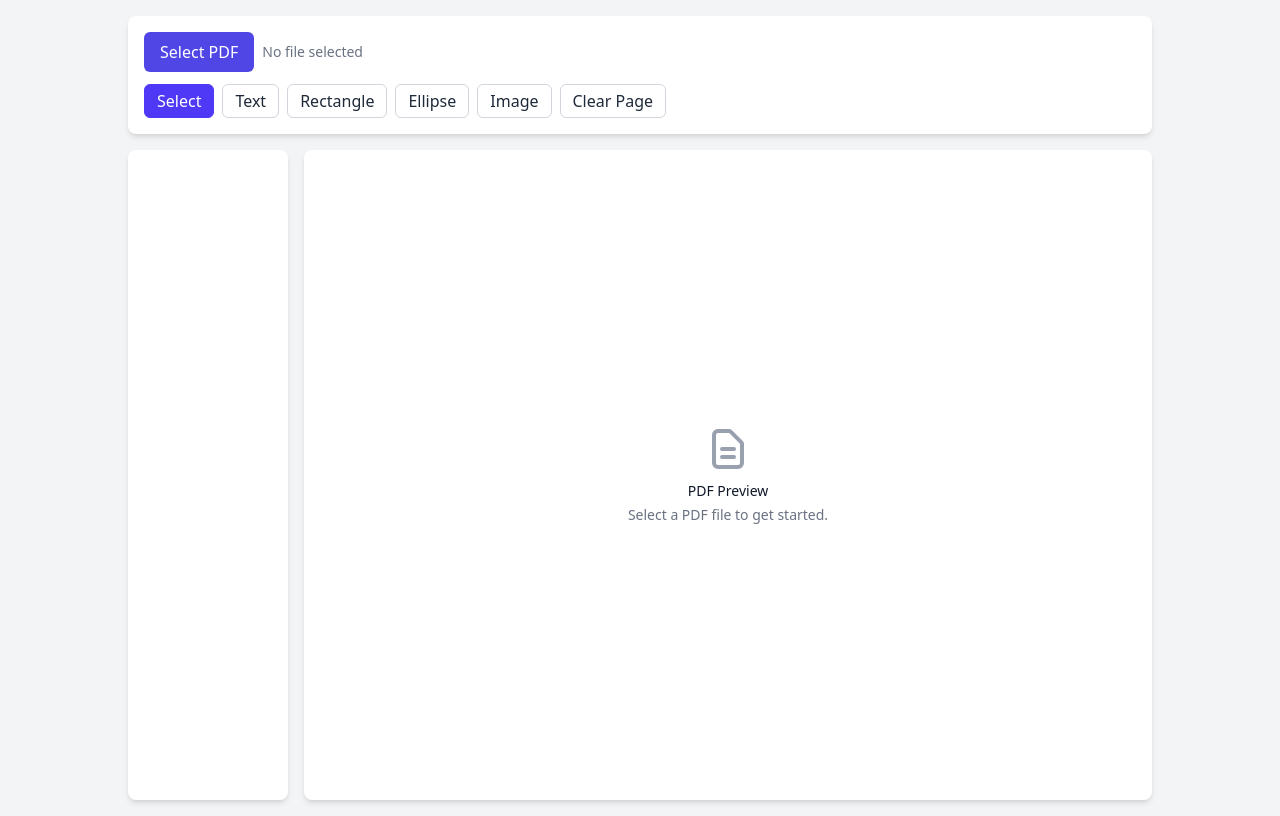
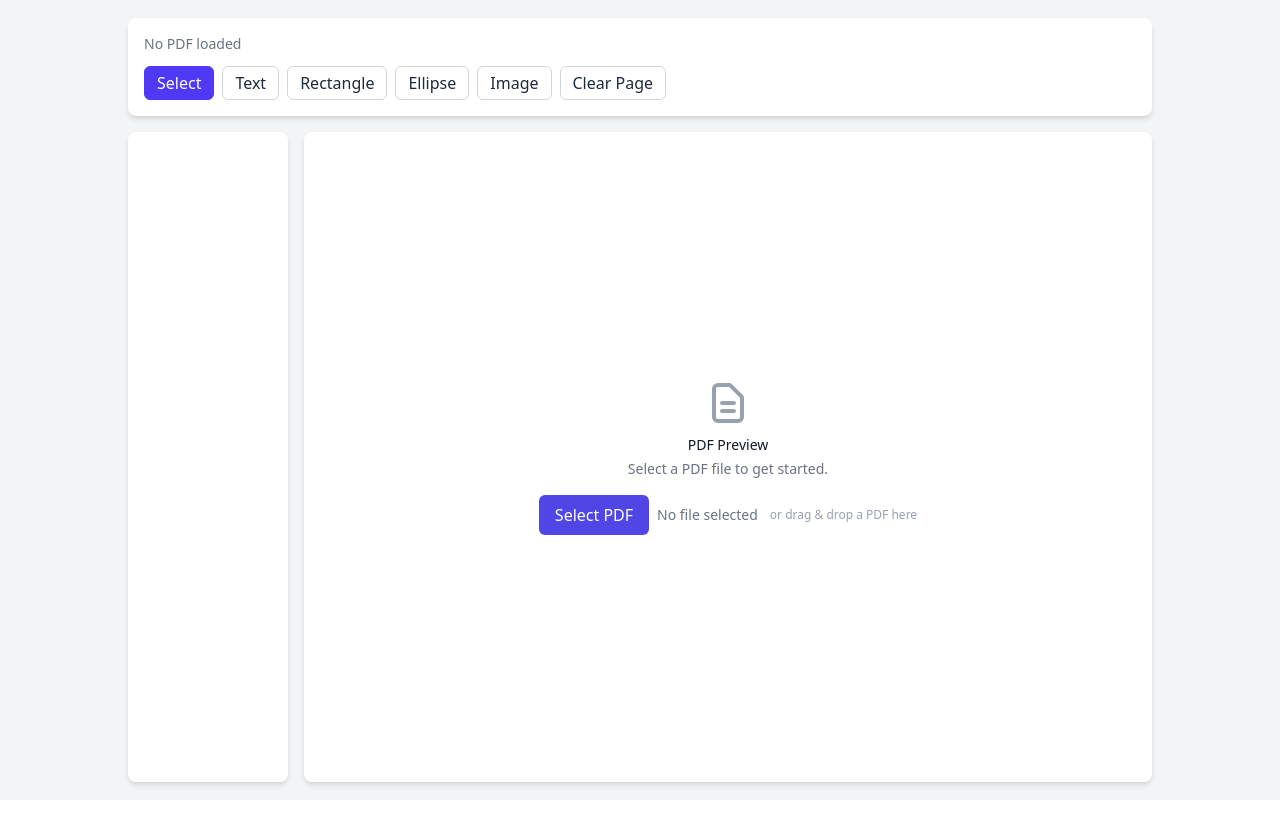
Before and after one commit to ionutale/print-pdf-react, a Next.js app in the folder web-app/: page / in a window 1280 px wide. Built offline with nearby package versions, Linux system fonts and the light colour scheme.

Commit message:
feat: enhance PDF viewer with drag-and-drop functionality and improved loading indicators

```diff
--- a/web-app/src/components/pdf/PdfViewer.tsx
+++ b/web-app/src/components/pdf/PdfViewer.tsx
@@ -180,7 +180,7 @@ export default function PdfViewer() {
       <div className="w-full max-w-5xl screen">
         <div className="bg-white rounded-lg shadow-md p-4 mb-4">
           <div className="flex flex-col sm:flex-row items-center justify-between gap-4">
-            <FilePicker onChange={onFile} />
+            <div className="text-sm text-gray-500">{pdfDoc ? (typeof pdfDoc.numPages === "number" ? `${pdfDoc.numPages} pages loaded` : "PDF loaded") : "No PDF loaded"}</div>
             <Controls
               visible={controlsVisible}
               pageLabel={pageLabel}
@@ -206,8 +206,30 @@ export default function PdfViewer() {
               queueRenderPage(n);
             }}
           />
-          <div id="pdf-viewer" className="relative bg-white p-4 rounded-lg shadow-md flex justify-center items-center h-[calc(100vh-150px)] grow">
-            {!pdfDoc && !isLoading && <Placeholder />}
+            <div
+              id="pdf-viewer"
+              className="relative bg-white p-4 rounded-lg shadow-md flex justify-center items-center h-[calc(100vh-150px)] grow"
+              onDragOver={(e) => {
+                if (pdfDoc) return;
+                e.preventDefault();
+                e.dataTransfer.dropEffect = "copy";
+              }}
+              onDrop={(e) => {
+                if (pdfDoc) return;
+                e.preventDefault();
+                const file = e.dataTransfer.files?.[0];
+                if (file && file.type === "application/pdf") onFile(file);
+              }}
+            >
+              {!pdfDoc && !isLoading && (
+                <div className="text-center text-gray-500">
+                  <Placeholder />
+                  <div className="mt-4 flex flex-col sm:flex-row items-center gap-3 justify-center">
+                    <FilePicker onChange={onFile} />
+                    <div className="text-xs text-gray-400">or drag & drop a PDF here</div>
+                  </div>
+                </div>
+              )}
               <PdfCanvas ref={canvasRef} hidden={!pdfDoc || isLoading} />
               <Loader hidden={!isLoading} />
               {pdfDoc && !isLoading && (
```
Lines whose indentation alone changed are shown as unchanged.
